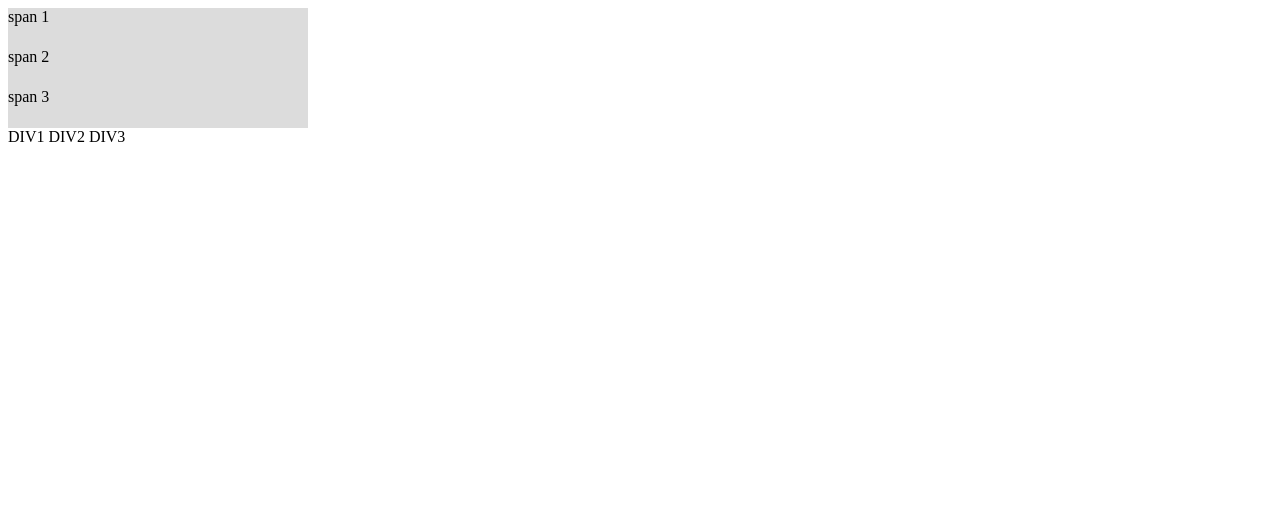
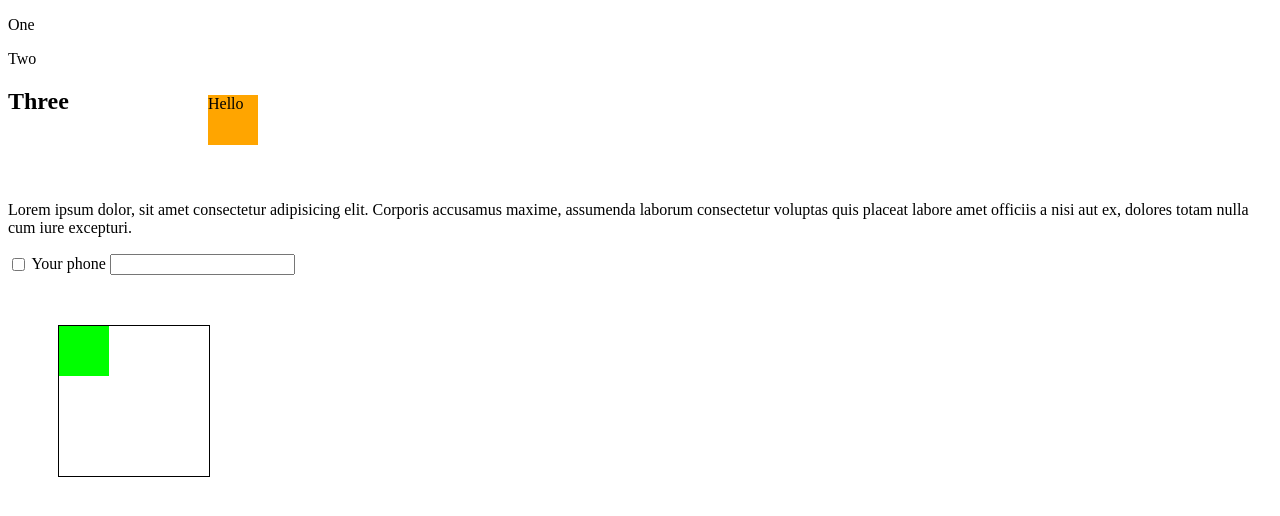
Before and after one commit to Strelya/frame2, a plain HTML site: page index.html in a window 1280 px wide. Drawn offline with Linux system fonts and the light colour scheme.

Commit message:
position

```diff
--- a/index.html
+++ b/index.html
@@ -8,12 +8,12 @@
     <link rel="stylesheet" href="css/style.css">
 </head>
 <body>
-<span>span 1</span>
-<span>span 2</span>
-<span>span 3</span>
-
-<div>DIV1</div>
-<div>DIV2</div>
-<div>DIV3</div>
+<p>One</p>
+<div>Two</div>
+<h2>Three</h2>
+<div class="test">Hello</div>
+<p>Lorem ipsum dolor, sit amet consectetur adipisicing elit. Corporis accusamus maxime, assumenda laborum consectetur voluptas quis placeat labore amet officiis a nisi aut ex, dolores totam nulla cum iure excepturi.</p>
+<p><input type="checkbox"> Your phone <input type="text"></p>
+<div class="rect"><div class="sq p1"></div></div>
 </body>
 </html>
--- a/scss/style.scss
+++ b/scss/style.scss
@@ -1,12 +1,41 @@
-span {
-    background-color: gainsboro;
-    // padding: 10px;
-    // margin: 10px;
-    height: 40px;
-    width: 300px;
-    display: block;
+// position
+// static
+// fixed
+// relative
+// absolute
+.test {
+    height: 50px;
+    width: 50px;
+    background: orange;
+    // top: 400px;
+    // right: 400px;
+    left: 200px;
+    bottom: 40px;
+    // bottom: 200px;
+    position: relative;
 }
 
-div {
-    display: inline;
+input[type="checkbox"] {
+    position: relative;
+    top: 2px;
 }
+
+.rect {
+    width: 150px;
+    height: 150px;
+    margin: 50px;
+    border: 1px solid black;
+}
+.sq {
+    width: 50px;
+    height: 50px;
+    background: lime;
+}
+
+.p1 {
+
+}
+// p {
+//     height: 1000px;
+//     background: lime;
+// }
```
Also changed, not shown: css/style.css.
